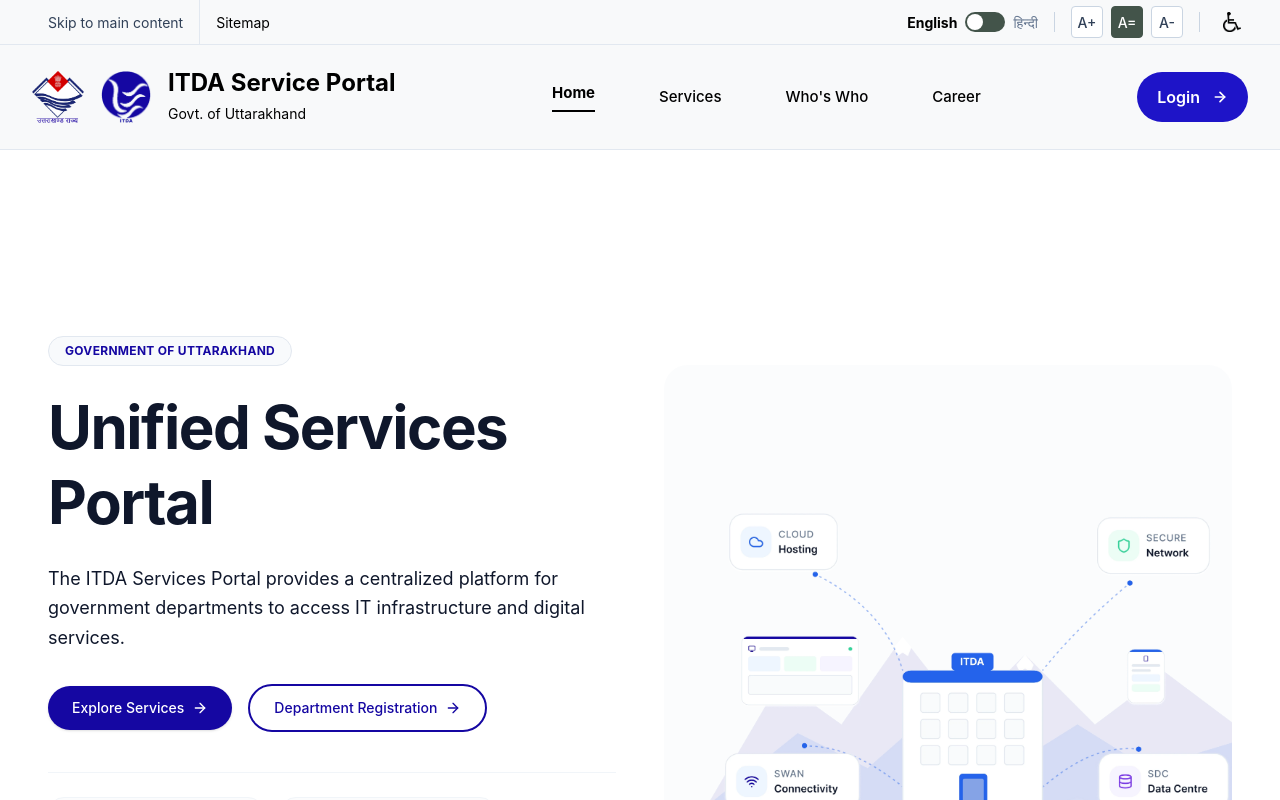
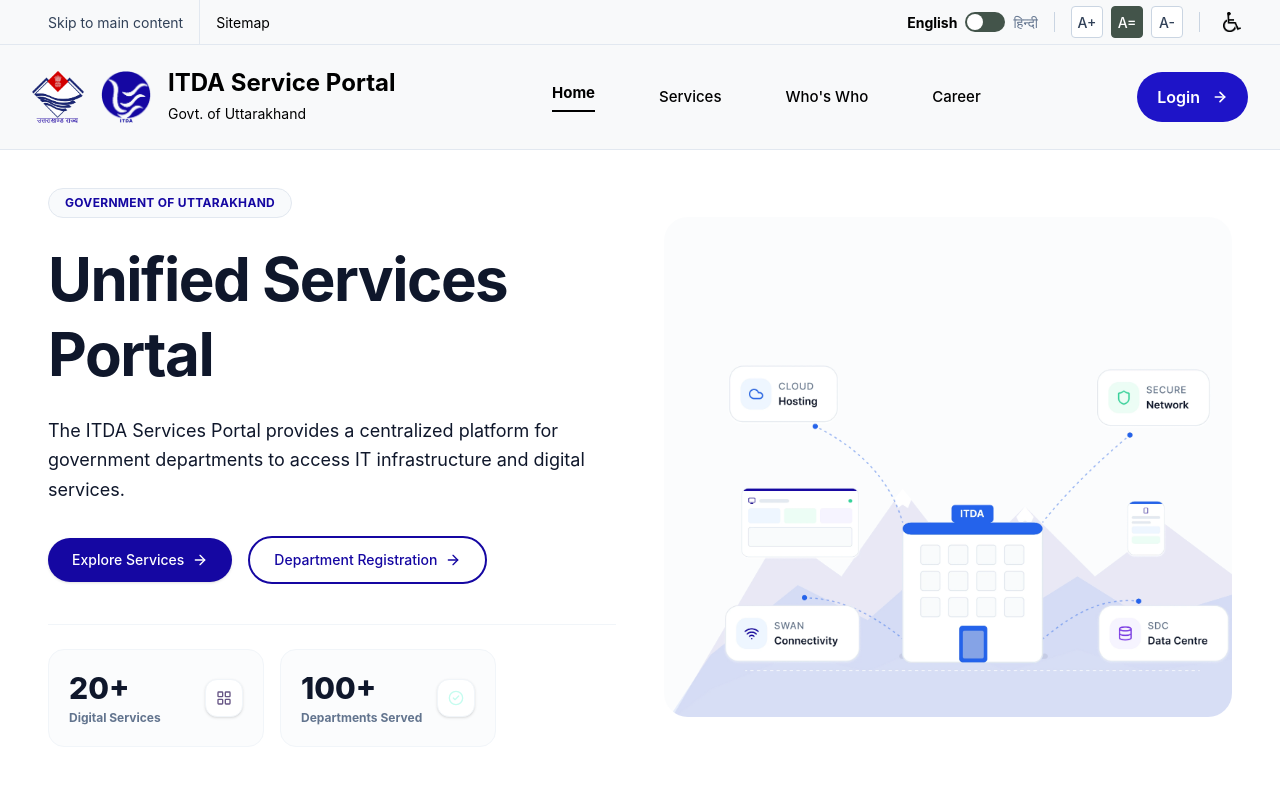
Before and after one commit to nikhildhiman2003/itda-landing-page, a Next.js app: page / in a window 1280 px wide. Shown: the top 800 px of the page. Built offline with nearby package versions, Linux system fonts and the light colour scheme.

Commit message:
feat: remove Navbar and Footer components from HomePage

```diff
--- a/src/app/(frontend)/page.tsx
+++ b/src/app/(frontend)/page.tsx
@@ -1,24 +1,20 @@
 import React from 'react'
-import Navbar from '../../components/navbar'
 import Hero from '../../components/hero'
 import FeaturedServices from '../../components/feature-services'
 import About from '../../components/about-section'
 import DepartmentServices from '../../components/department-services'
 import Partners from '../../components/partners'
-import Footer from '../../components/footer'
+
 
 export default function HomePage() {
   return (
     <div className="min-h-screen bg-white flex flex-col">
-
-      <Navbar />
       <main className="flex-grow" id="main-content">
         <Hero />
         <FeaturedServices />
         <About />
         <DepartmentServices />
         <Partners />
-        <Footer />
         </main>
     </div>
   )}
```
